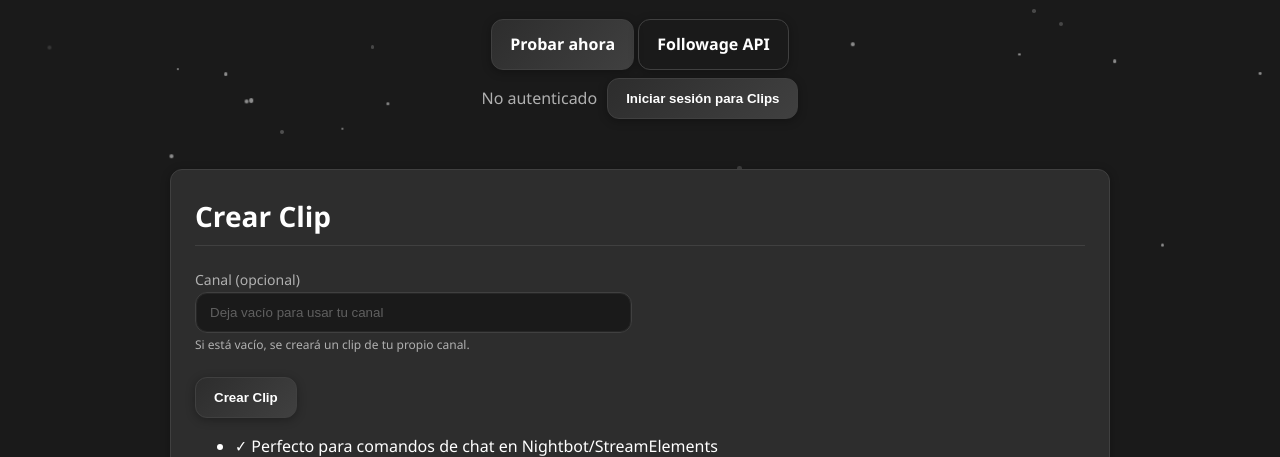
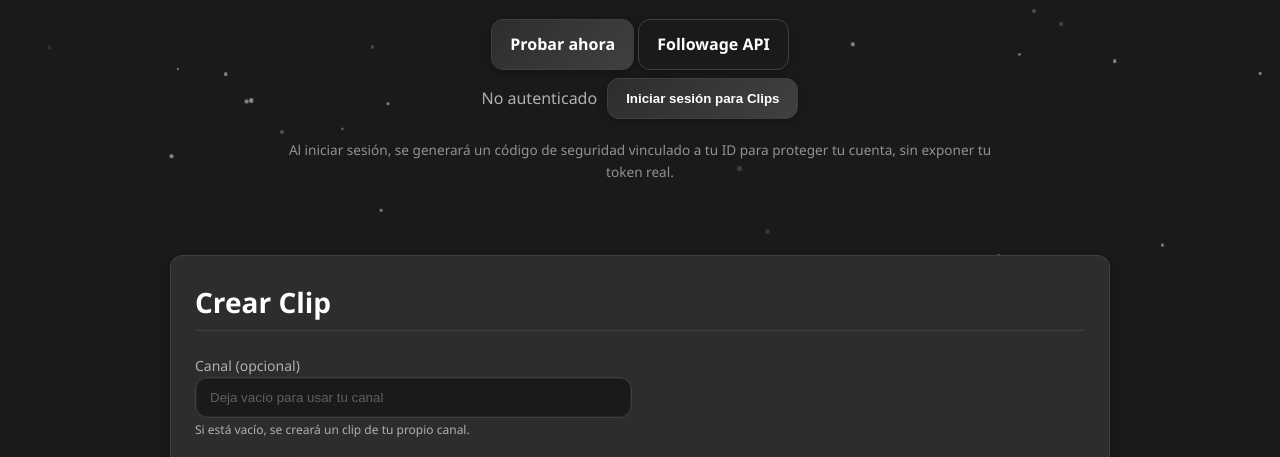
Before and after one commit to Ponss17/Followage-api, a website with bundled scripts: page public/twitch/clips/index.html in a window 1280 px wide. Shown: the part 321-778 px from the top of the page. Built offline with nearby package versions, Linux system fonts and the light colour scheme; no server answers.

Commit message:
Mensaje de disclaimer

```diff
--- a/public/twitch/clips/index.html
+++ b/public/twitch/clips/index.html
@@ -50,6 +50,10 @@
         <span id="clipsAuthStatus">No autenticado</span>
         <button class="btn" id="clipsLoginBtn">Iniciar sesión para Clips</button>
         <button class="btn btn-secondary" id="clipsLogoutBtn" style="display:none">Cerrar sesión</button>
+        <p class="hint" style="margin-top: 10px; font-size: 0.85em; opacity: 0.8;">
+          Al iniciar sesión, se generará un código de seguridad vinculado a tu ID para proteger tu cuenta, sin exponer
+          tu token real.
+        </p>
       </div>
     </div>
   </header>
```
Also changed, not shown: public/twitch/followage/index.html (+4 -0 lines).
